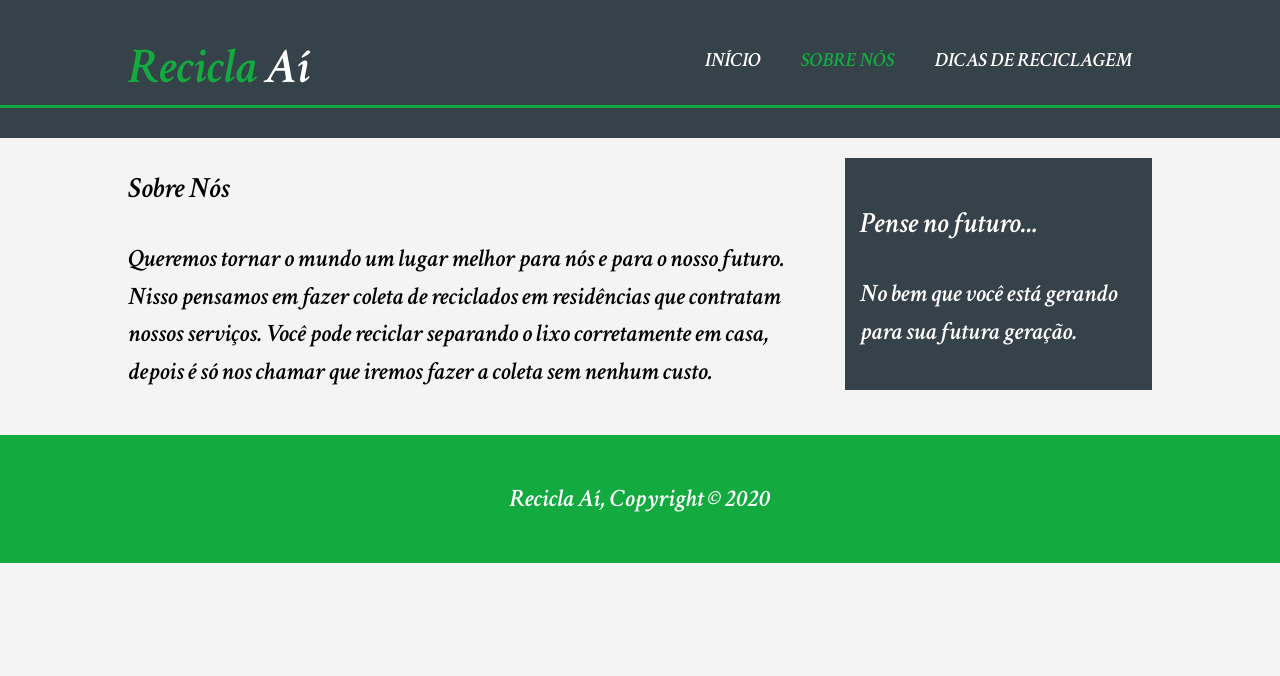
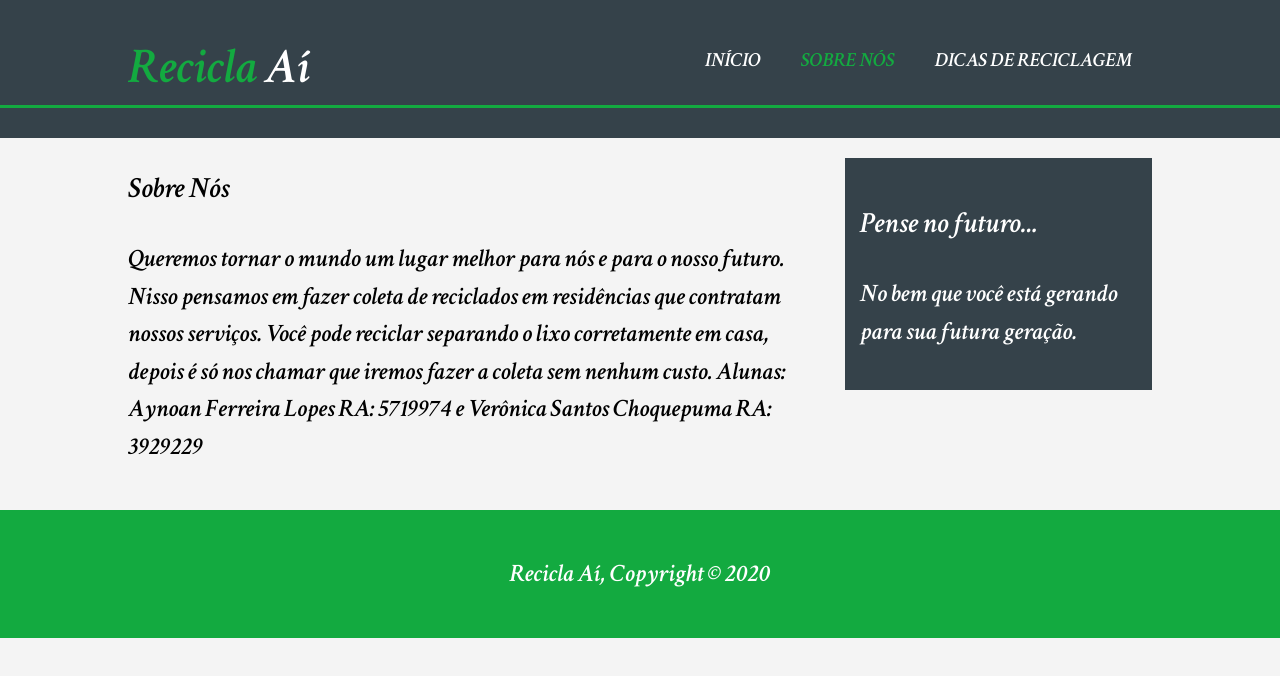
Before and after one commit to AynoanLopes/ReciclaAi, a plain HTML site: page about.html in a window 1280 px wide. Drawn offline with Linux system fonts and the light colour scheme.

Commit message:
Update about.html

```diff
--- a/about.html
+++ b/about.html
@@ -42,6 +42,8 @@
             Queremos tornar o mundo um lugar melhor para nós e para o nosso futuro. Nisso pensamos em fazer coleta de reciclados
             em residências que contratam nossos serviços. Você pode reciclar separando o lixo corretamente
             em casa, depois é só nos chamar que iremos fazer a coleta sem nenhum custo.
+
+Alunas: Aynoan Ferreira Lopes RA: 5719974 e Verônica Santos Choquepuma RA: 3929229
           </p>
 
         </article>
```
